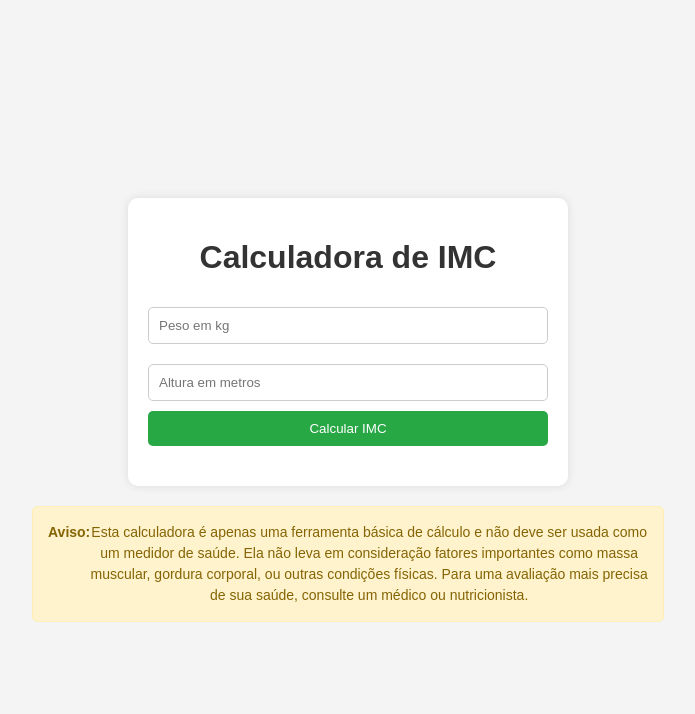
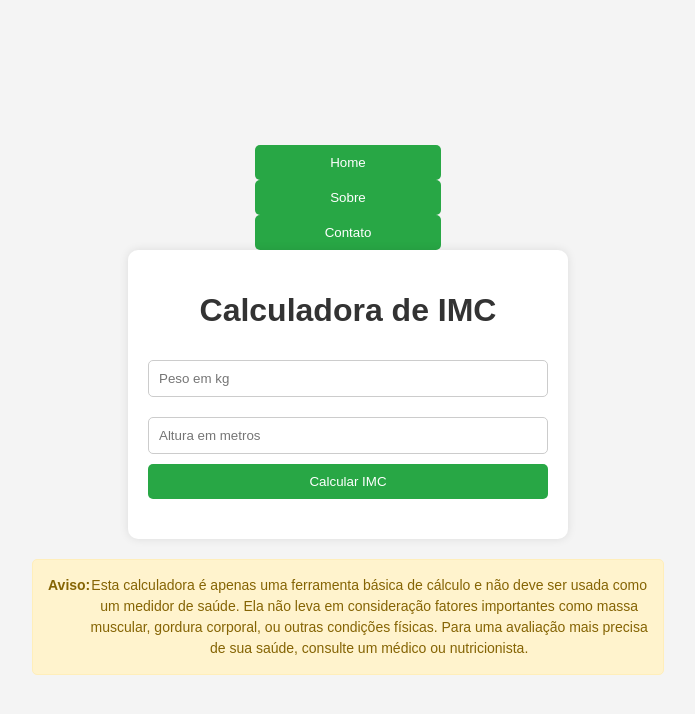
Before and after one commit to jvpchaves/Calculadora_imc, a plain HTML site: page index.html in a window 1280 px wide. Shown: the whole page, without its empty margins (292-987 px from the left). Drawn offline with Linux system fonts and the light colour scheme.

Commit message:
Update index.html

```diff
--- a/index.html
+++ b/index.html
@@ -6,10 +6,17 @@
     <title>Calculadora de IMC</title>
     <link rel="stylesheet" href="style.css">
     <script src="script.js" defer></script>
-
     <div class="resultado" style="font-size: 100% ;"></div>
 </head>
 <body>
+    <header>
+        <div class="header-container">
+            <button class="header-btn">Home</button>
+            <button class="header-btn">Sobre</button>
+            <button class="header-btn">Contato</button>
+        </div>
+    </header>
+
     <div class="container">
         <h1>Calculadora de IMC</h1>
         <input type="number" id="peso" placeholder="Peso em kg">
@@ -18,10 +25,14 @@
         <div class="resultado" id="resultado"></div>
     </div>
 
+
+
+<footer>
     <div class="warning">
-        <strong>Aviso:</strong> Esta calculadora é apenas uma ferramenta básica de cálculo e não deve ser usada como um medidor de saúde.
-            Ela não leva em consideração fatores importantes como massa muscular, gordura corporal, ou outras condições físicas.
-            Para uma avaliação mais precisa de sua saúde, consulte um médico ou nutricionista.
-    </div>
+    <strong>Aviso:</strong> Esta calculadora é apenas uma ferramenta básica de cálculo e não deve ser usada como um medidor de saúde.
+    Ela não leva em consideração fatores importantes como massa muscular, gordura corporal, ou outras condições físicas.
+    Para uma avaliação mais precisa de sua saúde, consulte um médico ou nutricionista.
+        </div>
+</footer>
 </body>
 </html>
```
